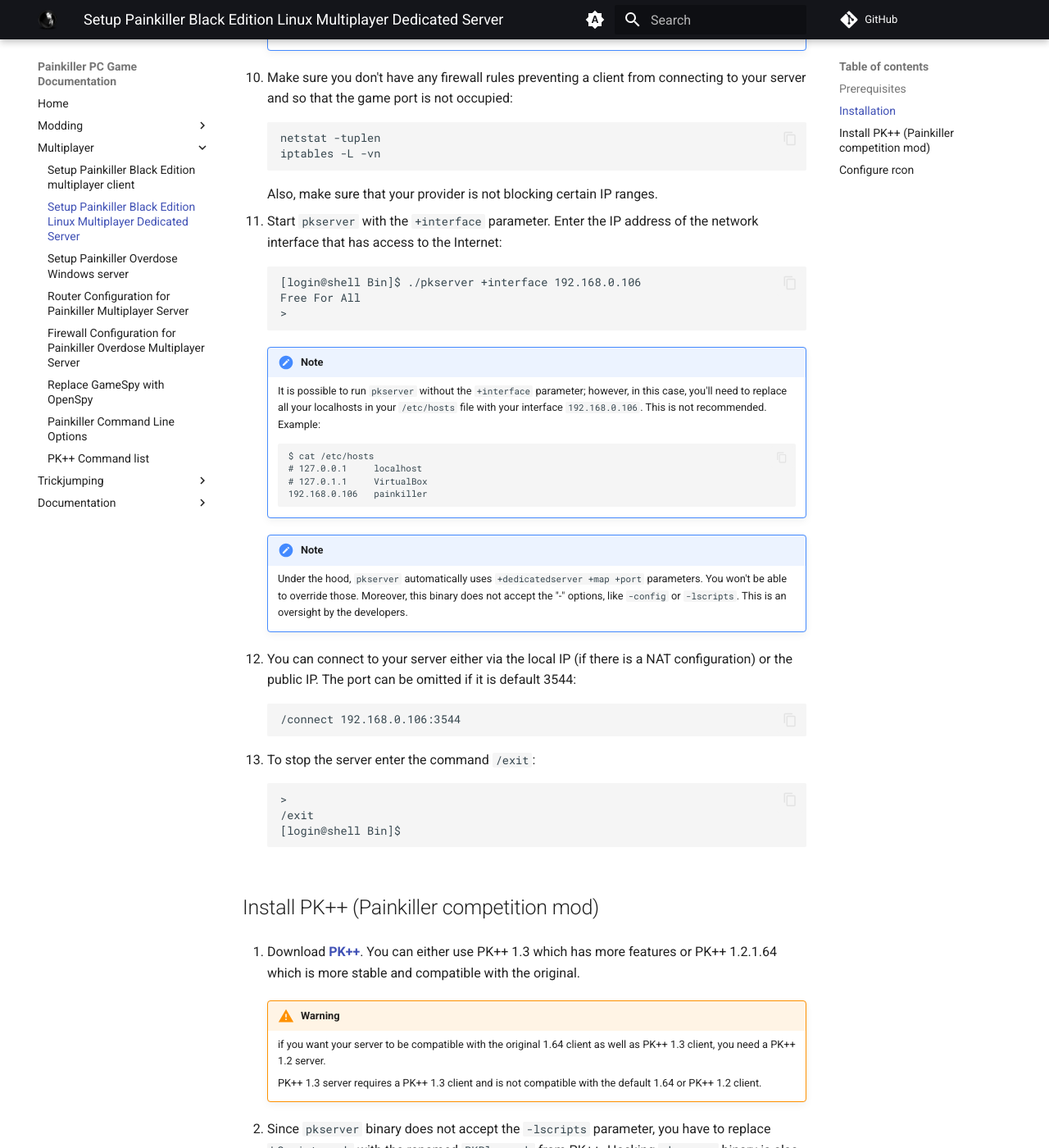
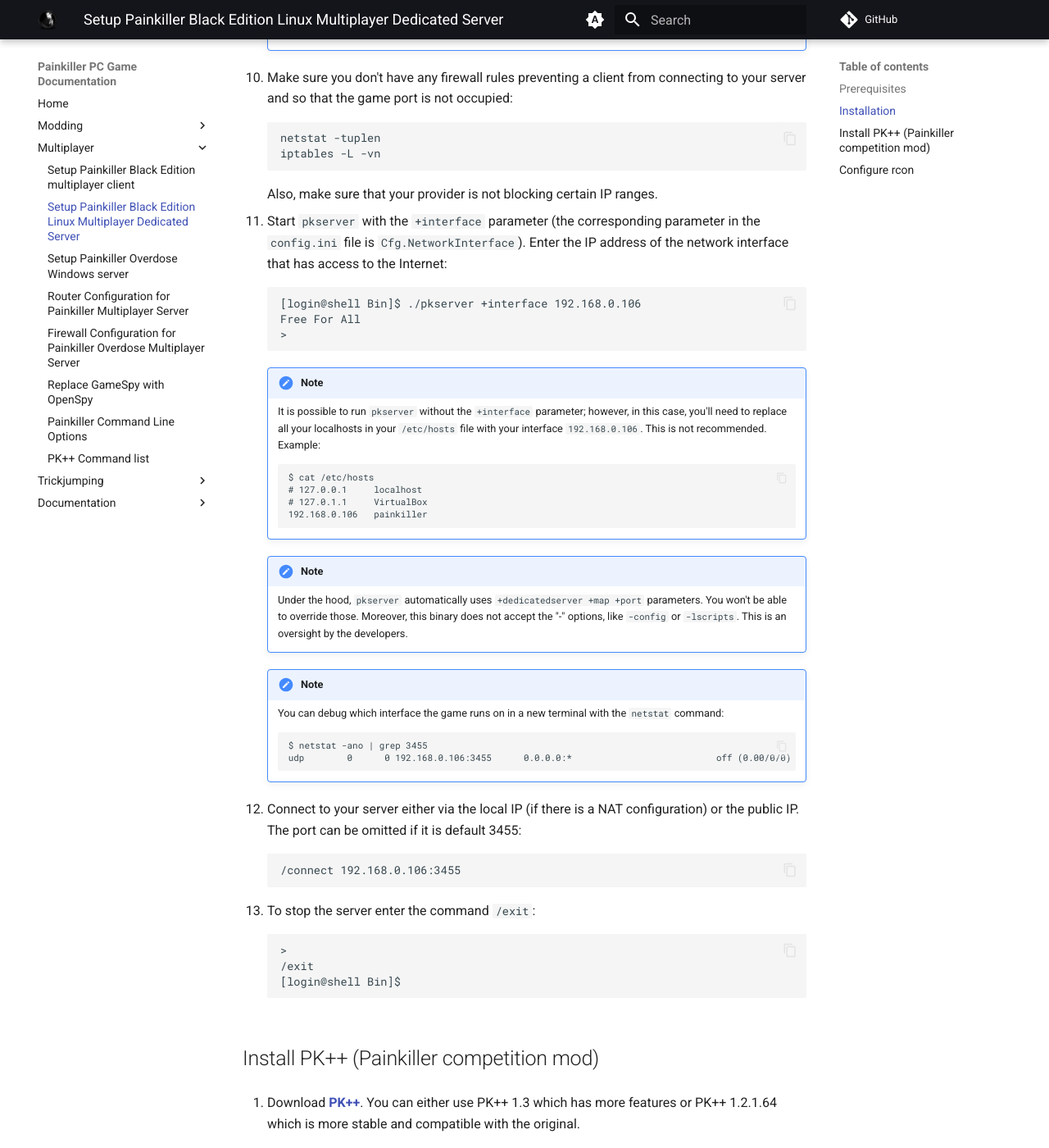
Before and after one commit to t3r6/pkdocs, an MkDocs documentation site: the page built from docs/guides/multiplayer/pk-mp-server-linux.md, in a window 1280 px wide and 1400 px high, scrolled down 2621 px. Shown: the whole window at 82% size. Built offline with MkDocs 1.6.1 and Material for MkDocs 9.7.7, drawn with Linux system fonts in a browser that asks for light colours; comment, search, counter and statistics services are not loaded.

Commit message:
docs: Fix typos

````diff
--- a/docs/guides/multiplayer/pk-mp-server-linux.md
+++ b/docs/guides/multiplayer/pk-mp-server-linux.md
@@ -114,7 +114,7 @@
 
     Also, make sure that your provider is not blocking certain IP ranges.
 
-11. Start `pkserver` with the `+interface` parameter. Enter the IP address of the network interface that has access to the Internet:
+11. Start `pkserver` with the `+interface` parameter (the corresponding parameter in the `config.ini` file is `Cfg.NetworkInterface`). Enter the IP address of the network interface that has access to the Internet:
 
     ```
     [login@shell Bin]$ ./pkserver +interface 192.168.0.106
@@ -137,10 +137,17 @@
         Under the hood, `pkserver` automatically uses `+dedicatedserver +map +port` parameters. You won't be able to override those.
         Moreover, this binary does not accept the "-" options, like `-config` or `-lscripts`. This is an oversight by the developers.
 
-12. You can connect to your server either via the local IP (if there is a NAT configuration) or the public IP. The port can be omitted if it is default 3544:
+    !!! Note
+        You can debug which interface the game runs on in a new terminal with the `netstat` command:
+        ```
+        $ netstat -ano | grep 3455
+        udp        0      0 192.168.0.106:3455      0.0.0.0:*                           off (0.00/0/0)
+        ```
+
+12. Connect to your server either via the local IP (if there is a NAT configuration) or the public IP. The port can be omitted if it is default 3455:
 
     ```
-    /connect 192.168.0.106:3544
+    /connect 192.168.0.106:3455
     ```
 
 13. To stop the server enter the command `/exit`:
````
Also changed, not shown: docs/guides/multiplayer/command-options.md (+3 -0 lines).
